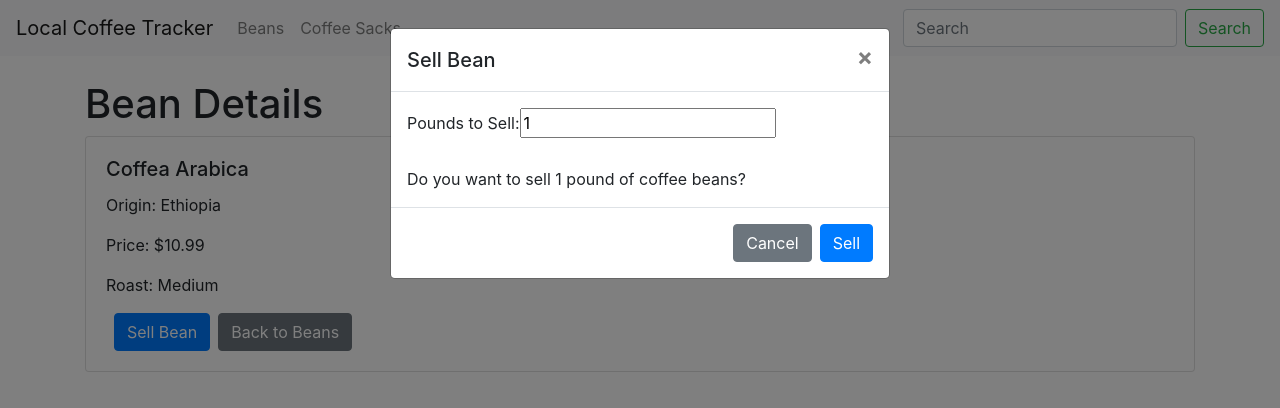
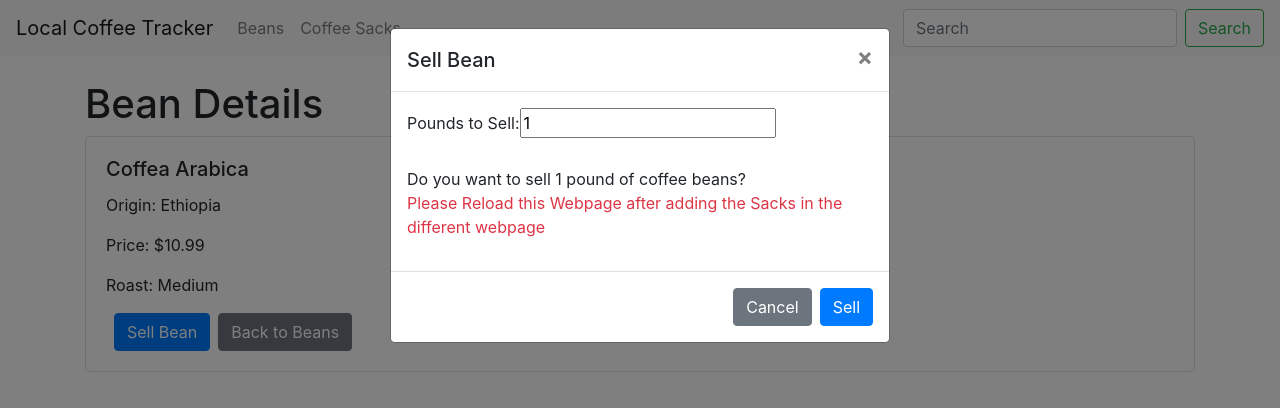
Before and after one commit to rodeomar/coffee-inventory-tracker, a React (Create React App) app: page /Beans/1 in a window 1280 px wide. Both pictures are taken after a click on the button "Sell Bean". Shown: the top 408 px of the page. Built offline with nearby package versions, Linux system fonts and the light colour scheme.

Commit message:
Added p tag for note

```diff
--- a/src/Components/BeanDetails.js
+++ b/src/Components/BeanDetails.js
@@ -113,6 +113,7 @@ function BeanDetails() {
               </div>
               <br />
               Do you want to sell {sellPounds} pound{sellPounds > 1 ? 's' : ''} of coffee beans?
+              <p className='text-danger'>Please Reload this Webpage after adding the Sacks in the different webpage</p>
             </div>
             <div className="modal-footer">
               <button
```
